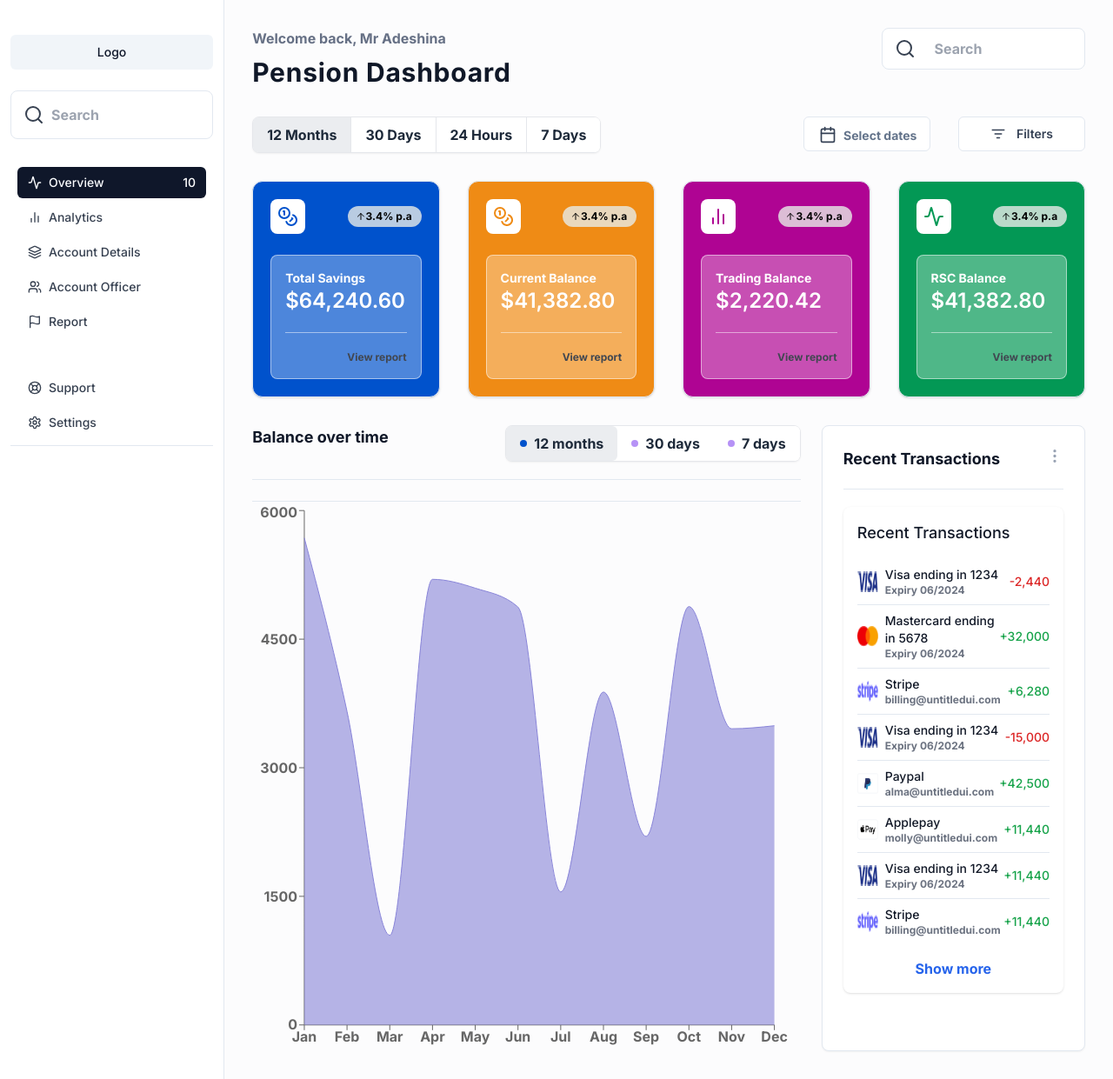
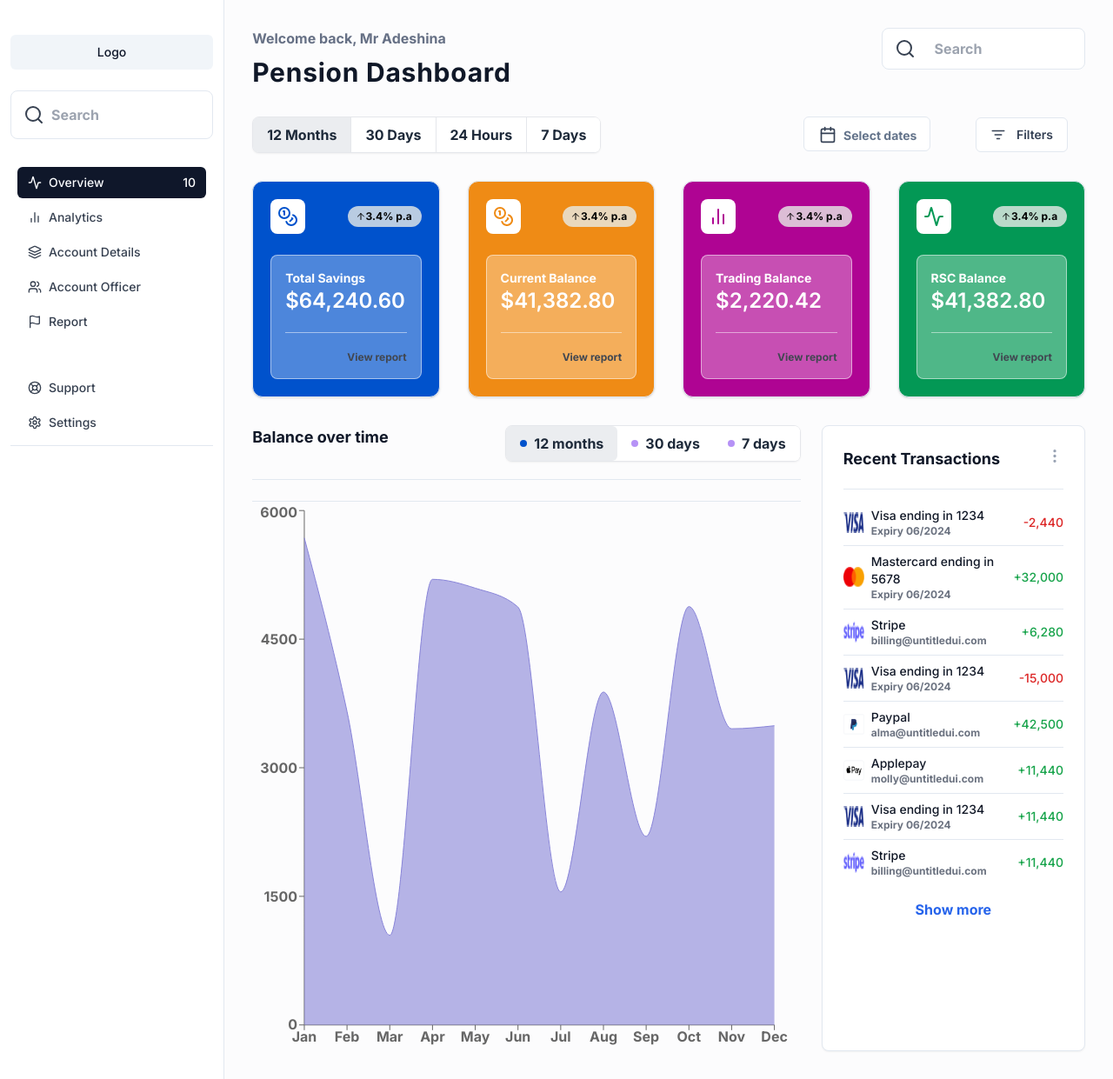
Before and after one commit to Drifty-Cyber/o-dash-next, a Next.js app: page / in a window 1280 px wide. Shown: the whole page at 87% size. Built offline with nearby package versions, Linux system fonts and the light colour scheme; what tailwindcss-debug-screens would draw is missing.

Commit message:
chore: add recent transactions

```diff
--- a/components/FilterDropDown.tsx
+++ b/components/FilterDropDown.tsx
@@ -20,7 +20,7 @@ export function FilterDropdown() {
 
   return (
     <DropdownMenu>
-      <DropdownMenuTrigger asChild>
+      <DropdownMenuTrigger className="focus: outline-none">
         <Button
           variant="outline"
           className="text-sm text-[#344054] font-semibold focus:outline-none active:outline-none"
--- a/components/Transactions.tsx
+++ b/components/Transactions.tsx
@@ -1,165 +1,3 @@
-// import React from "react";
-// import Image from "next/image";
-// import {
-//   DropdownMenu,
-//   DropdownMenuContent,
-//   DropdownMenuItem,
-//   DropdownMenuLabel,
-//   DropdownMenuSeparator,
-//   DropdownMenuTrigger,
-// } from "@/components/ui/dropdown-menu";
-
-// interface Transaction {
-//   type: "visa" | "mastercard" | "stripe" | "paypal" | "applepay";
-//   amount: number;
-//   endingIn?: string;
-//   email?: string;
-//   expiry?: string;
-// }
-
-// const transactions: Transaction[] = [
-//   { type: "visa", amount: -2440, endingIn: "1234", expiry: "06/2024" },
-//   { type: "mastercard", amount: 32000, endingIn: "5678", expiry: "06/2024" },
-//   { type: "stripe", amount: 6280, email: "billing@untitledui.com" },
-//   { type: "visa", amount: -15000, endingIn: "1234", expiry: "06/2024" },
-//   { type: "paypal", amount: 42500, email: "alma@untitledui.com" },
-//   { type: "applepay", amount: 11440, email: "molly@untitledui.com" },
-//   { type: "visa", amount: 11440, endingIn: "1234", expiry: "06/2024" },
-//   { type: "stripe", amount: 11440, email: "billing@untitledui.com" },
-// ];
-
-// const getImageSrc = (type: string) => {
-//   switch (type) {
-//     case "visa":
-//       return "/visa-logo.png";
-//     case "mastercard":
-//       return "/mastercard-logo.png";
-//     case "stripe":
-//       return "/stripe-logo.png";
-//     case "paypal":
-//       return "/paypal-logo.png";
-//     case "applepay":
-//       return "/apple-pay-logo.png";
-//     default:
-//       return "";
-//   }
-// };
-
-// export default function Transactions() {
-//   return (
-//     <section className="flex flex-col gap-5">
-//       {/* Transaction Header */}
-//       <section className="flex justify-between border-b">
-//         <h2 className="text-[#101828] text-lg font-bold pb-5">
-//           Recent Transactions
-//         </h2>
-//         <div>
-//           <DropdownMenu>
-//             <DropdownMenuTrigger>
-//               <svg
-//                 width="20"
-//                 height="21"
-//                 viewBox="0 0 20 21"
-//                 fill="none"
-//                 xmlns="http://www.w3.org/2000/svg"
-//               >
-//                 <path
-//                   d="M10 11.3333C10.4602 11.3333 10.8333 10.9602 10.8333 10.4999C10.8333 10.0397 10.4602 9.66659 10 9.66659C9.53976 9.66659 9.16667 10.0397 9.16667 10.4999C9.16667 10.9602 9.53976 11.3333 10 11.3333Z"
-//                   stroke="#98A2B3"
-//                   stroke-width="1.66667"
-//                   stroke-linecap="round"
-//                   stroke-linejoin="round"
-//                 />
-//                 <path
-//                   d="M10 5.49992C10.4602 5.49992 10.8333 5.12682 10.8333 4.66659C10.8333 4.20635 10.4602 3.83325 10 3.83325C9.53976 3.83325 9.16667 4.20635 9.16667 4.66659C9.16667 5.12682 9.53976 5.49992 10 5.49992Z"
-//                   stroke="#98A2B3"
-//                   stroke-width="1.66667"
-//                   stroke-linecap="round"
-//                   stroke-linejoin="round"
-//                 />
-//                 <path
-//                   d="M10 17.1666C10.4602 17.1666 10.8333 16.7935 10.8333 16.3333C10.8333 15.873 10.4602 15.4999 10 15.4999C9.53976 15.4999 9.16667 15.873 9.16667 16.3333C9.16667 16.7935 9.53976 17.1666 10 17.1666Z"
-//                   stroke="#98A2B3"
-//                   stroke-width="1.66667"
-//                   stroke-linecap="round"
-//                   stroke-linejoin="round"
-//                 />
-//               </svg>
-//             </DropdownMenuTrigger>
-//             <DropdownMenuContent>
-//               <DropdownMenuLabel>Filter</DropdownMenuLabel>
-//               <DropdownMenuSeparator />
-//               <DropdownMenuItem>Profile</DropdownMenuItem>
-//               <DropdownMenuItem>Billing</DropdownMenuItem>
-//               <DropdownMenuItem>Team</DropdownMenuItem>
-//               <DropdownMenuItem>Subscription</DropdownMenuItem>
-//             </DropdownMenuContent>
-//           </DropdownMenu>
-//         </div>
-//       </section>
-
-//       {/* Transaction History */}
-//       <section>
-//         <div className="bg-white shadow rounded-lg p-4">
-//           <h2 className="text-lg font-medium text-gray-900 mb-4">
-//             Recent Transactions
-//           </h2>
-//           <ul>
-//             {transactions.map((transaction, index) => (
-//               <li
-//                 key={index}
-//                 className="flex items-center justify-between py-2 border-b last:border-none"
-//               >
-//                 <div className="flex items-center">
-//                   <Image
-//                     src={getImageSrc(transaction.type)}
-//                     alt={transaction.type}
-//                     width={24}
-//                     height={24}
-//                     className="h-6 w-6 mr-2"
-//                   />
-//                   <div>
-//                     <p className="text-sm font-medium text-gray-900">
-//                       {transaction.type.charAt(0).toUpperCase() +
-//                         transaction.type.slice(1)}{" "}
-//                       {transaction.number && `ending in ${transaction.number}`}
-//                     </p>
-//                     {transaction.expiry && (
-//                       <p className="text-xs text-gray-500">
-//                         Expiry {transaction.expiry}
-//                       </p>
-//                     )}
-//                     {transaction.email && (
-//                       <p className="text-xs text-gray-500">
-//                         {transaction.email}
-//                       </p>
-//                     )}
-//                   </div>
-//                 </div>
-//                 <div>
-//                   <p
-//                     className={`text-sm font-medium ${
-//                       transaction.color === "green"
-//                         ? "text-green-600"
-//                         : "text-red-600"
-//                     }`}
-//                   >
-//                     {transaction.amount > 0 ? `+` : ``}
-//                     {transaction.amount.toLocaleString()}
-//                   </p>
-//                 </div>
-//               </li>
-//             ))}
-//           </ul>
-//           <div className="mt-4 text-center">
-//             <button className="text-blue-600 hover:underline">Show more</button>
-//           </div>
-//         </div>
-//       </section>
-//     </section>
-//   );
-// }
-
 import React from "react";
 import Image from "next/image";
 import {
@@ -207,9 +45,9 @@ const getImageSrc = (type: string) => {
   }
 };
 
-const Transactions: React.FC = () => {
+export default function Transactions() {
   return (
-    <section className="flex flex-col gap-5">
+    <section className="flex flex-col gap-3">
       {/* Transaction Header */}
       <section className="flex justify-between border-b">
         <h2 className="text-[#101828] text-lg font-bold pb-5">
@@ -217,7 +55,7 @@ const Transactions: React.FC = () => {
         </h2>
         <div>
           <DropdownMenu>
-            <DropdownMenuTrigger>
+            <DropdownMenuTrigger className="focus: outline-none">
               <svg
                 width="20"
                 height="21"
@@ -262,10 +100,10 @@ const Transactions: React.FC = () => {
 
       {/* Transaction History */}
       <section>
-        <div className="bg-white shadow rounded-lg p-4">
-          <h2 className="text-lg font-medium text-gray-900 mb-4">
+        <div className="bg-white">
+          {/* <h2 className="text-lg font-medium text-gray-900 mb-4">
             Recent Transactions
-          </h2>
+          </h2> */}
           <ul>
             {transactions.map((transaction, index) => (
               <li
@@ -319,6 +157,4 @@ const Transactions: React.FC = () => {
       </section>
     </section>
   );
-};
-
-export default Transactions;
+}
```
